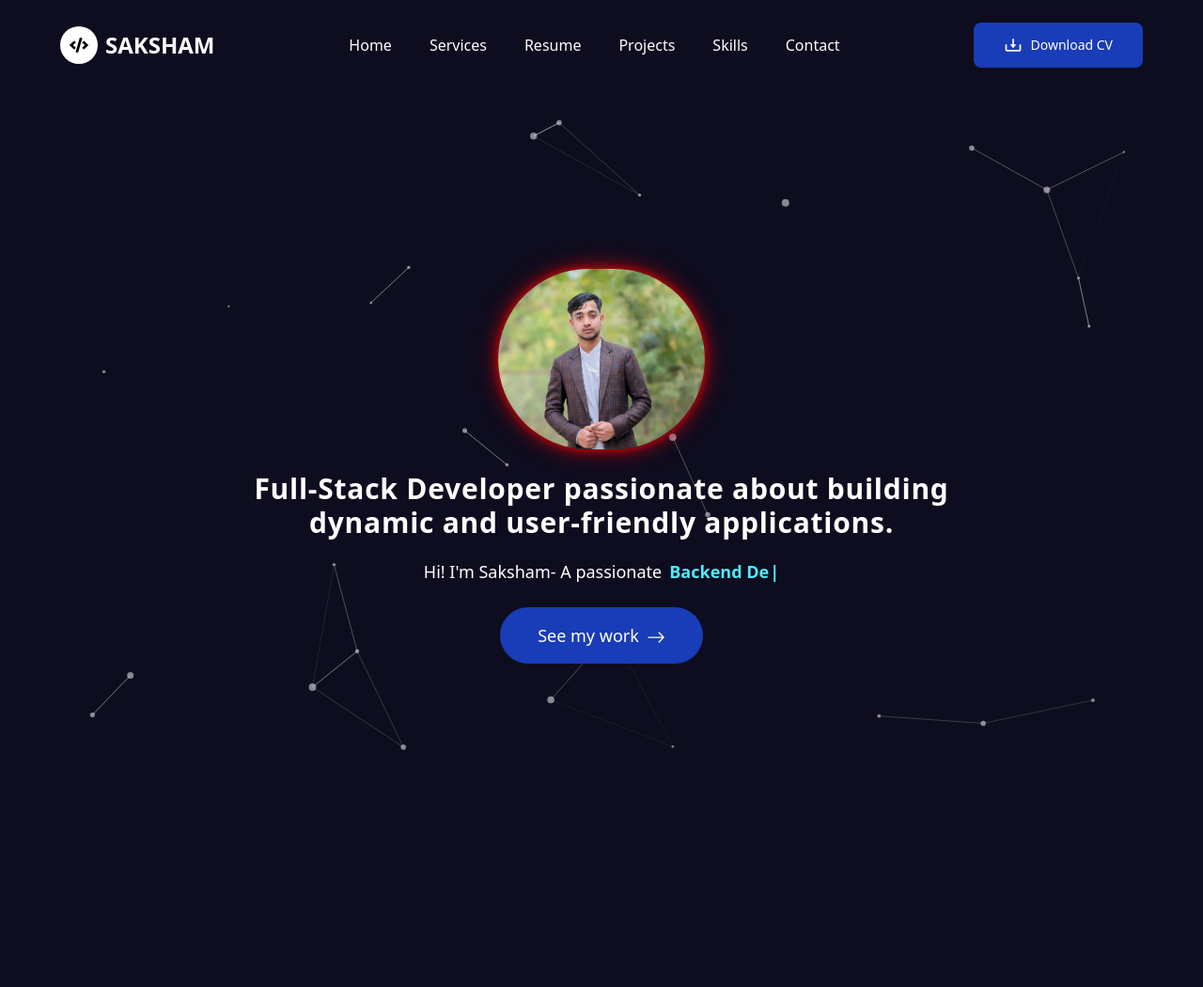
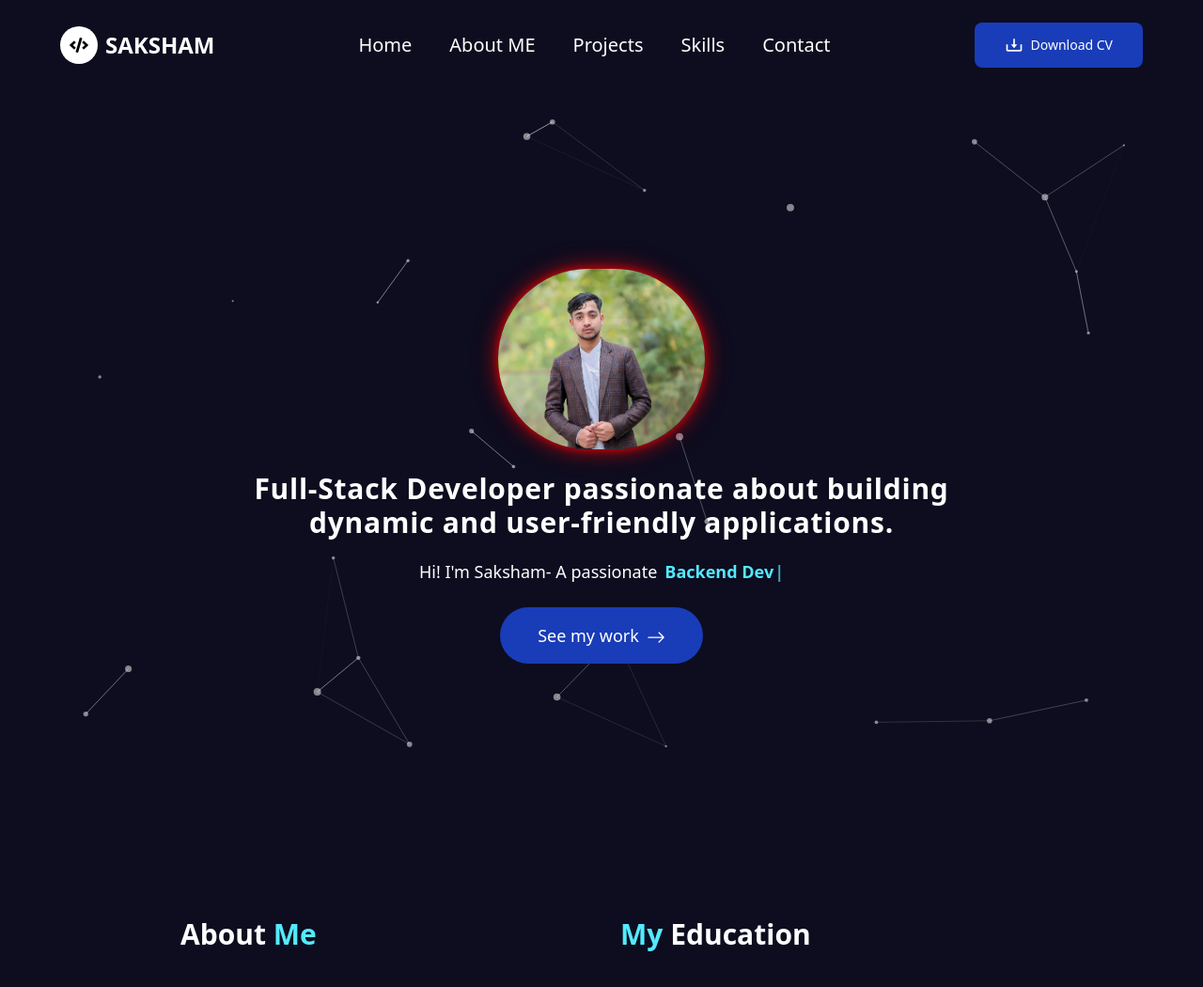
Before and after one commit to SakshamPhuyal/PORTFOLIO, a Next.js app: page / in a window 1280 px wide. Shown: the top 1050 px of the page at 94% size. Before the commit the page ends 896 px from the top, so only its background shows below. Built offline with nearby package versions, Linux system fonts and the light colour scheme.

Commit message:
correction

```diff
--- a/app/components/Home/Home.tsx
+++ b/app/components/Home/Home.tsx
@@ -1,10 +1,12 @@
 import React from 'react'
 import Hero from './Hero/Hero'
+import Resume from './Resume/Resume'
 
 const Home = () => {
   return (
     <div className='overflow-hidden '>
       <Hero/>
+      <Resume />
     </div>
   )
 }
--- a/app/components/Home/Navbar/Nav.tsx
+++ b/app/components/Home/Navbar/Nav.tsx
@@ -26,7 +26,7 @@ return ()=>window.removeEventListener("scroll",handler);
 <div className='flex items-center space-x-10'>
 {Navlinks.map((link)=>{
   return<Link key={link.id} href={link.url} className='text-base hover:text-cyan-400 text-white font-medium transition-all duration-200'>
-    <p>{link.label}</p>
+    <p className='text-xl'>{link.label}</p>
   </Link>
 })}
 </div>
--- /dev/null
+++ b/app/components/Home/Resume/Resume.tsx
@@ -0,0 +1,23 @@
+import React from 'react'
+import ResumeCard from './ResumeCard'
+import { FaUser } from 'react-icons/fa'
+
+const Resume = () => {
+  return (
+    <div className='pt-20 pb-16'>
+      <div className='w-[90%] sm:w-[70%] mx-auto grid grid-cols-2 gap-10'>
+        <div>
+        <h1 className='text-3xl font-bold text-white '>About <span className='text-cyan-300'>Me</span></h1>
+        <div className='mt-10'>
+<ResumeCard  Icon={FaUser}/>
+        </div>
+        </div>
+        <div>
+          <h1  className='text-3xl font-bold text-white '><span className='text-cyan-300'>My</span> Education</h1>
+        </div>
+      </div>
+    </div>
+  )
+}
+
+export default Resume
--- /dev/null
+++ b/app/components/Home/Resume/ResumeCard.tsx
@@ -0,0 +1,11 @@
+import React from 'react'
+
+const ResumeCard = () => {
+  return (
+    <div>
+
+    </div>
+  )
+}
+
+export default ResumeCard
--- a/constant/constant.ts
+++ b/constant/constant.ts
@@ -4,15 +4,15 @@ export const Navlinks=[
         url:"#",
         label:"Home",
     },
-      {
-        id:2,
-        url:"#",
-        label:"Services",
-    },
+    //   {
+    //     id:2,
+    //     url:"#",
+    //     label:"Services",
+    // },
       {
         id:3,
         url:"#",
-        label:"Resume",
+        label:"About ME",
     },
       {
         id:4,
```
